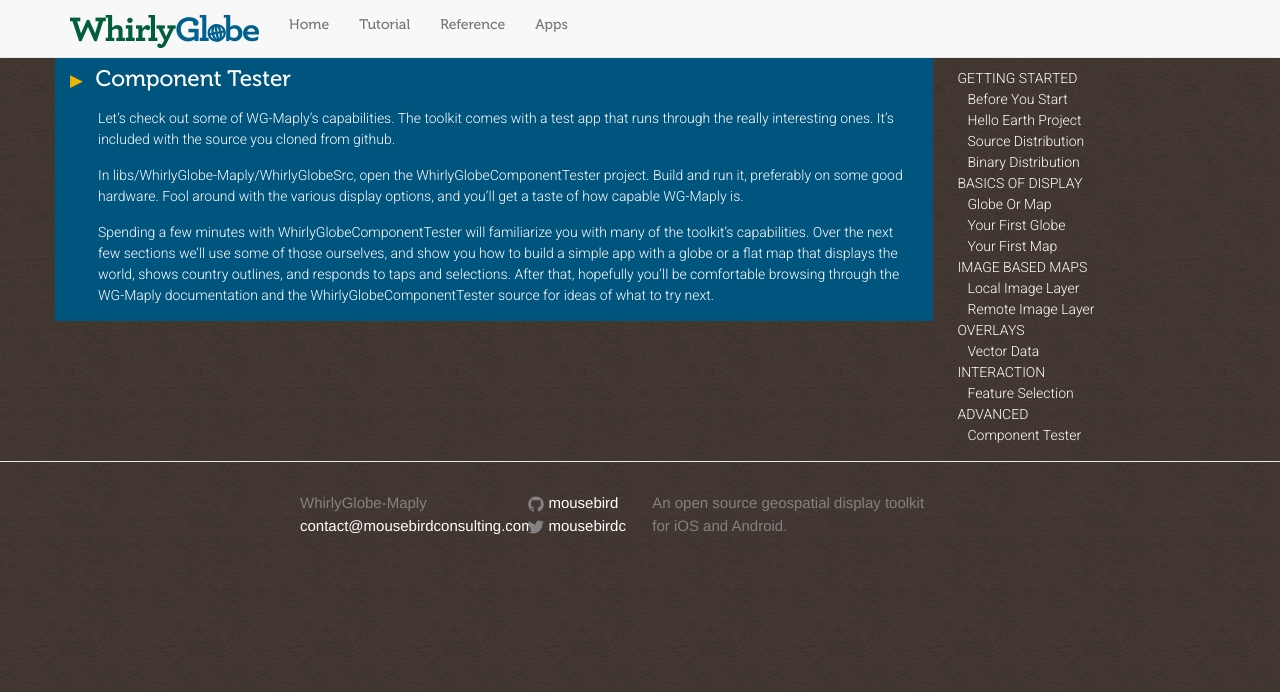
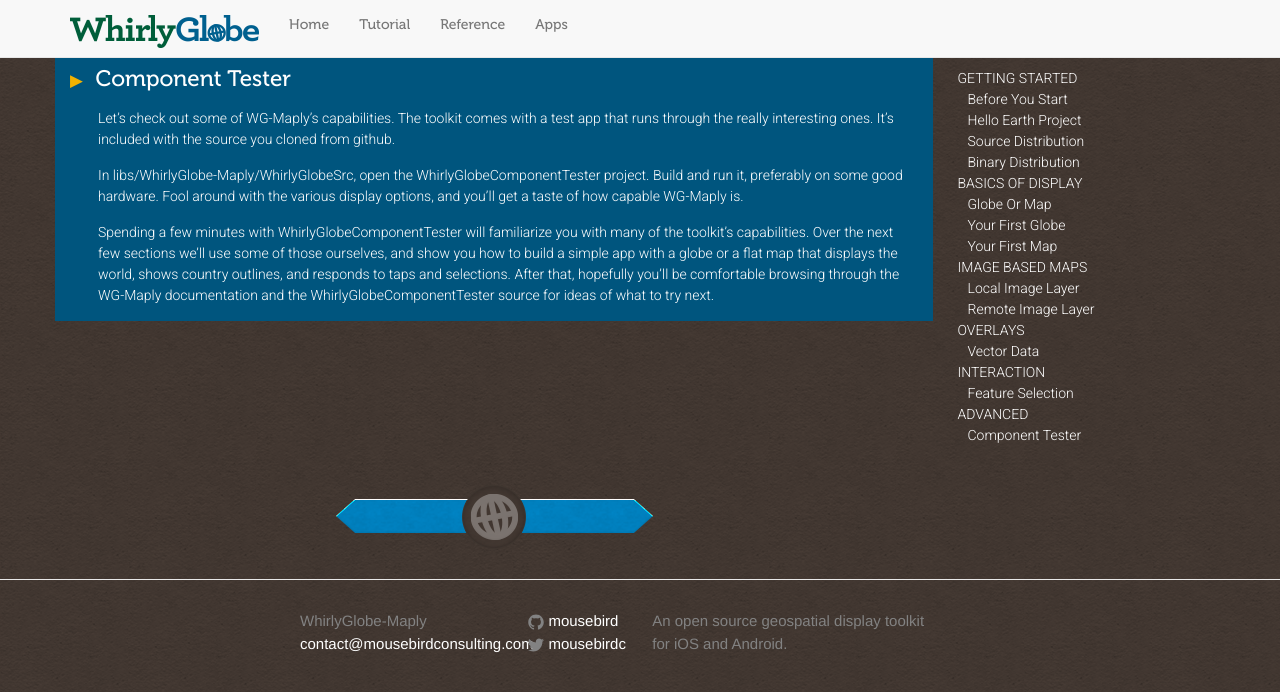
Before and after one commit to muruganandham/WhirlyGlobe-Maply-Site, a Jekyll site: the page built from tutorial/component_tester.md, in a window 1280 px wide. Shown: the top 692 px of the page. Built offline with Jekyll 4.4.1, drawn with Linux system fonts in a browser that asks for light colours; nearby versions of some CDN libraries; some web fonts are replaced.

Commit message:
adding logic to go linearly through pages via prev/next

```diff
--- a/_layouts/tutorial.html
+++ b/_layouts/tutorial.html
@@ -41,6 +41,96 @@
         </div>
 
       </div>
+
+      <div class="row">
+        <div class="col-sm-9" id="prev-next">
+          {% assign last_section = site.data.tutorial.size | minus:1 %}
+          {% for tutorial in site.data.tutorial %}
+          {% assign t = forloop.index0 %}
+          {% for file in tutorial.files %}
+          {% assign last_file = forloop.length | minus:1 %}
+          {% assign f = forloop.index0 %}
+
+          {% capture g %}{{ page.url | remove:page.dir | remove:'/' }}{% endcapture %}
+          {% if file.filename == g %}
+
+          <!-- what follows is kinda horrifying -->
+          <!-- is the current page the first page of the first tutorial section? -->
+          {%   if t == 0 and f == 0 %}
+          <!-- does this tutorial section have more than one page? -->
+          {%     if f < last_file %}
+          <!--   assign prev to the last page of the last section (cycle) and next to the next page in the same section -->
+          {%       assign next_section = t %}
+          {%       assign next_page = f | plus:1 %}
+          {%     else %}
+          <!--   assign prev to the last page of the last section (cycle) and next to the first page in the next section -->
+          {%       assign next_section = t | plus:1 %}
+          {%       assign next_page = 0 %}
+          {%     endif %}
+          {%     assign prev_section = last_section %}
+          {%     assign prev_page = site.data.tutorial[last_section].files.size | minus:1 %}
+          {%   else %}
+
+          <!-- is the current page the last page of the last tutorial section? -->
+          {%     if t == last_section and f == last_file %}
+          <!-- does this tutorial section have more than one page? -->
+          {%       if last_file > 0 %}
+          <!--   assign prev to the previous page in the same section and next to the first page of the first section (cycle) -->
+          {%         assign prev_section = t %}
+          {%         assign prev_page = f | minus:1 %}
+          {%       else %}
+          <!--   assign prev to the last page of the previous section and next to the first page of the first section (cycle) -->
+          {%         assign prev_section = t | minus:1 %}
+          {%         assign prev_page = site.data.tutorial[prev_section].files.size | minus:1 %}
+          {%       endif %}
+          {%       assign next_section = 0 %}
+          {%       assign next_page = 0 %}
+          {%     else %}
+
+          <!-- is the current page the first in a tutorial section? -->
+          {%       if f == 0 %}
+          <!-- does this tutorial section have more than one page? -->
+          {%         if last_file > 0 %}
+          {%           assign next_section = t %}
+          {%           assign next_page = f | plus:1 %}
+          {%         else %}
+          {%           assign next_section = t | plus:1 %}
+          {%           assign next_page = 0 %}
+          {%         endif %}
+          {%         assign prev_section = t | minus:1 %}
+          {%         assign prev_page = site.data.tutorial[prev_section].files.size | minus:1 %}
+          {%       else %}
+
+          <!-- is the current page the last in a tutorial section containing multiple pages? -->
+          {%         if f == last_file %}
+          {%           assign prev_section = t %}
+          {%           assign prev_page = f | minus:1 %}
+          {%           assign next_section = t | plus:1 %}
+          {%           assign next_page = 0 %}
+          {%         endif %}
+
+          <!-- is the current page neither the first or last in a tutorial section -->
+          {%         if f > 0 and f < last_file %}
+          {%           assign prev_section = t %}
+          {%           assign prev_page = f | minus:1 %}
+          {%           assign next_section = t %}
+          {%           assign next_page = f | plus:1 %}
+          {%         endif %}
+
+          {%       endif %}
+          {%     endif %}
+          {%   endif %}
+
+          <!-- deliver next/prev links -->
+          <a class="prev" href="{{ site.data.tutorial[prev_section].files[prev_page].filename | prepend: site.baseurl }}"></a><a class="next" href="{{ site.data.tutorial[next_section].files[next_page].filename | prepend: site.baseurl }}"></a>
+
+          {% endif %}
+          {% endfor %}
+          {% endfor %}
+
+        </div>
+      </div>
+
     </div>
 
     {% include footer.html %}
```
